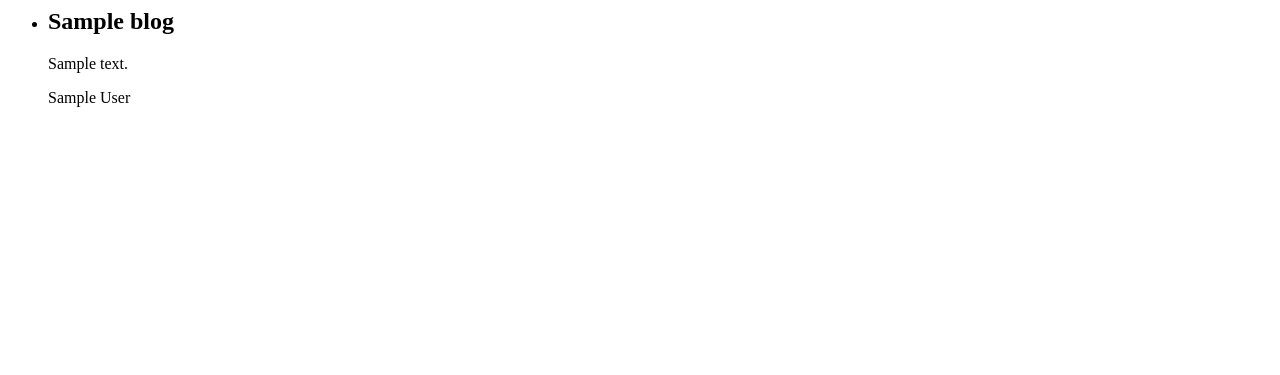
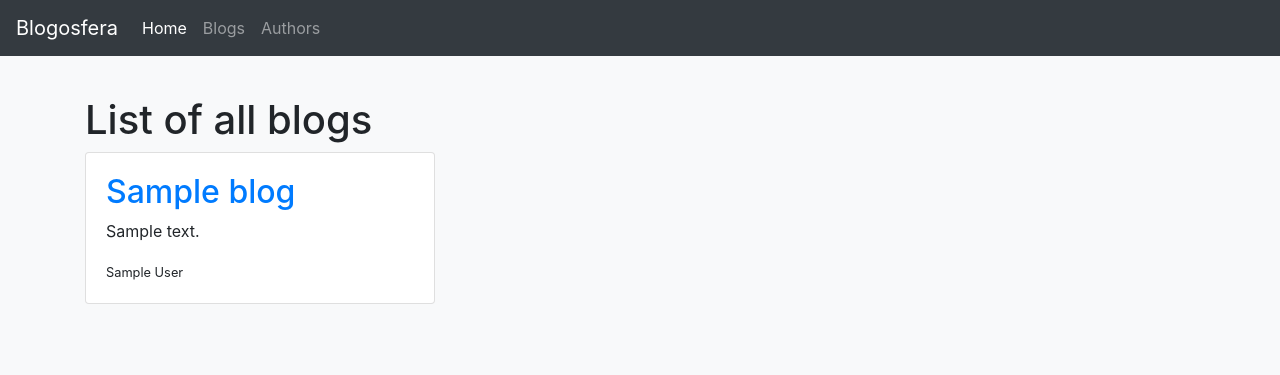
Before and after one commit to EwaGrela/blogforum, a Django app: template blogs/templates/blogs/blog_list.html in a window 1280 px wide. Shown: the top 375 px of the page. Run offline with Django 3.2, Linux system fonts and the light colour scheme; the template is opened without the code that fills it: most values are stand-ins (such as "Sample title", 1, 10 or a date in 2020); data that the repository does not hold is empty; some libraries are stand-ins or nearby versions.

Commit message:
added some templates

```diff
--- a/blogs/models.py
+++ b/blogs/models.py
@@ -6,7 +6,6 @@ class Blog(models.Model):
     title = models.CharField(max_length=55)
     description = models.CharField(max_length=255)
     author = models.ForeignKey(User, on_delete = models.CASCADE, default=None, related_name="blogs")
-
 
     def __str__(self):
         return self.title
--- a/blogs/templates/blogs/blog_list.html
+++ b/blogs/templates/blogs/blog_list.html
@@ -1,10 +1,25 @@
-{% for blog in blog_list %}
-    <ul>
-        <li>
-            <h2>{{blog.title}}</h2>
-            <div>{{blog.description}}</div>
-            <p>{{blog.author}}</p>
+{% extends 'base.html' %}
+{% block content %}
+<br>
+<br>
+<div class="album py-5 bg-light">
+        <div class="container">
+          <h1>List of all blogs</h1>
+          <div class="row">
+            {% for blog in blog_list %}
+            <div class="col-md-4">
+              <div class="card mb-4 box-shadow">
+                <div class="card-body">
+                    <h2><a href="{% url 'blog_detail' blog.id %}">{{blog.title}}</a></h2>
+                  <p class="card-text">{{blog.description}}</p>
+                  <small>{{blog.author}}</small>
+                </div>
+              </div>
+            </div>
+            {% endfor %}
 
-        </li>
-    </ul>
-{% endfor %}
+          </div>
+        </div>
+      </div>
+
+{% endblock %}
--- a/blogs/urls.py
+++ b/blogs/urls.py
@@ -4,6 +4,5 @@ from . import views
 urlpatterns = [
     path('', views.BlogList.as_view(), name ="blog_list"),
     path('<int:pk>', views.BlogDetail.as_view(), name='blog_detail'),
-    path('posts/', views.PostList.as_view(), name="post_list"),
     path('posts/<int:pk>', views.PostDetail.as_view(), name = "post_detail")
 ]
--- a/blogs/views.py
+++ b/blogs/views.py
@@ -8,8 +8,5 @@ class BlogList(ListView):
 class BlogDetail(DetailView):
     model = Blog
 
-class PostList(ListView):
-    model = Post
-
 class PostDetail(DetailView):
     model = Post
--- a/templates/base.html
+++ b/templates/base.html
@@ -1,4 +1,5 @@
 <!doctype html>
+{% load staticfiles %}
 <html lang="en">
   <head>
     <meta charset="utf-8">
@@ -7,7 +8,7 @@
     <meta name="author" content="">
     <link rel="icon" href="../../../../favicon.ico">
 
-    <title>Sticky Footer Navbar Template for Bootstrap</title>
+    <title>Blogosfera</title>
 
     <!-- Bootstrap core CSS -->
     <link rel="stylesheet" href="https://stackpath.bootstrapcdn.com/bootstrap/4.1.1/css/bootstrap.min.css" integrity="sha384-WskhaSGFgHYWDcbwN70/dfYBj47jz9qbsMId/iRN3ewGhXQFZCSftd1LZCfmhktB" crossorigin="anonymous">
@@ -21,21 +22,22 @@
     <header>
       <!-- Fixed navbar -->
       <nav class="navbar navbar-expand-md navbar-dark fixed-top bg-dark">
-        <a class="navbar-brand" href="#">Fixed navbar</a>
+        <a class="navbar-brand" href="#">Blogosfera</a>
         <button class="navbar-toggler" type="button" data-toggle="collapse" data-target="#navbarCollapse" aria-controls="navbarCollapse" aria-expanded="false" aria-label="Toggle navigation">
           <span class="navbar-toggler-icon"></span>
         </button>
         <div class="collapse navbar-collapse" id="navbarCollapse">
           <ul class="navbar-nav mr-auto">
             <li class="nav-item active">
-              <a class="nav-link" href="#">Home <span class="sr-only">(current)</span></a>
+              <a class="nav-link" href="{% url 'index' %}">Home <span class="sr-only">(current)</span></a>
             </li>
             <li class="nav-item">
-              <a class="nav-link" href="#">Link</a>
+              <a class="nav-link" href="{% url 'blog_list' %}">Blogs</a>
             </li>
             <li class="nav-item">
-              <a class="nav-link disabled" href="#">Disabled</a>
+              <a class="nav-link" href="{% url 'user_list' %}">Authors</a>
             </li>
+
           </ul>
          <!--  <form class="form-inline mt-2 mt-md-0">
             <input class="form-control mr-sm-2" type="text" placeholder="Search" aria-label="Search">
@@ -46,11 +48,12 @@
     </header>
 
     <!-- Begin page content -->
-
+     {% block content %}
+    {% endblock %}
 
     <footer class="footer">
       <div class="container">
-        <span class="text-muted">Place sticky footer content here.</span>
+
       </div>
     </footer>
 
```
Also changed, not shown: blogs/templates/blogs/blog_detail.html (+23 -4 lines), blogs/templates/blogs/post_list.html (deleted, +0 -12 lines), templates/index.html (+10 -4 lines), blogs/templates/blogs/base_blog.html (deleted).
